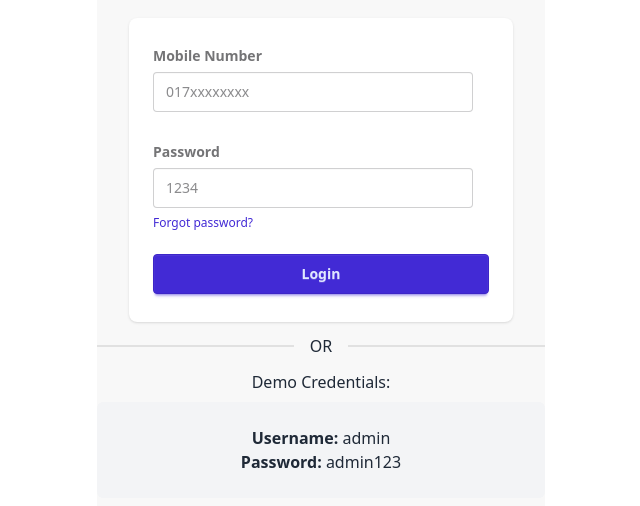
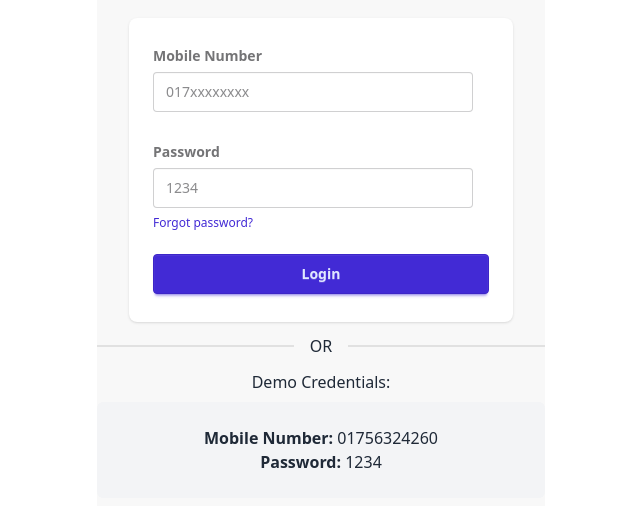
Before and after one commit to mahmudulhasanzb/payoo-mobile-bank, a plain HTML site: page index.html in a window 1280 px wide. Shown: the part 126-632 px from the top of the page, without its empty margins (319-959 px from the left). Drawn offline with nearby package versions, Linux system fonts and the light colour scheme.

Commit message:
Update demo credentials in index.html

```diff
--- a/index.html
+++ b/index.html
@@ -41,8 +41,8 @@
     <div class="demo-credentials w-full text-center text-[#1F2937]">
       <p class="mb-2">Demo Credentials:</p>
       <div class="bg-gray-100 p-6 rounded-md">
-        <p><strong>Username:</strong> admin</p>
-        <p><strong>Password:</strong> admin123</p>
+        <p><strong>Mobile Number:</strong> 01756324260</p>
+        <p><strong>Password:</strong> 1234</p>
       </div>
     </div>
 
```
